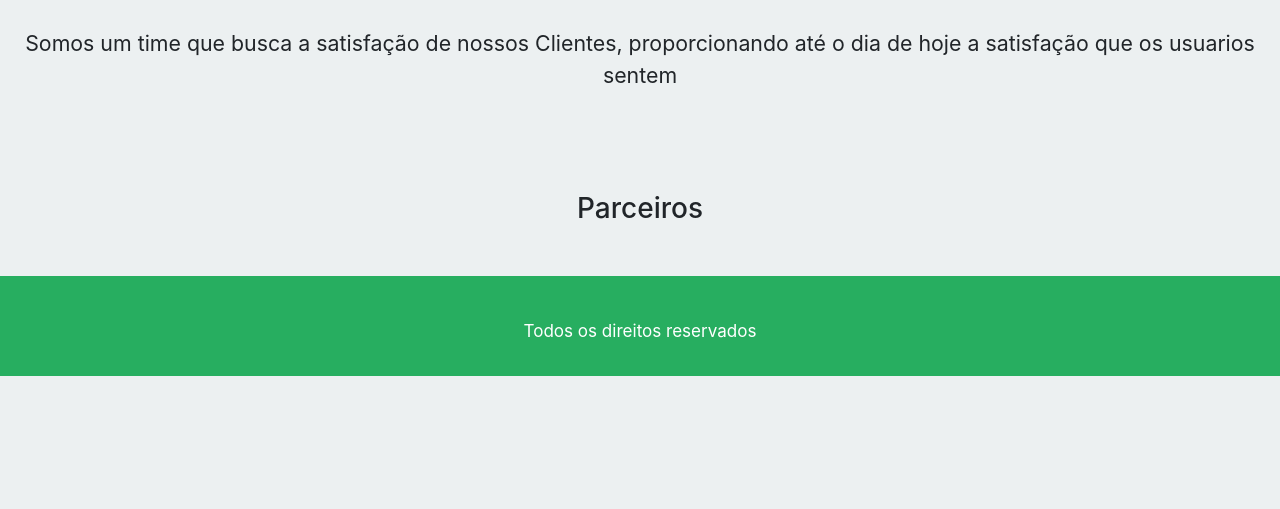
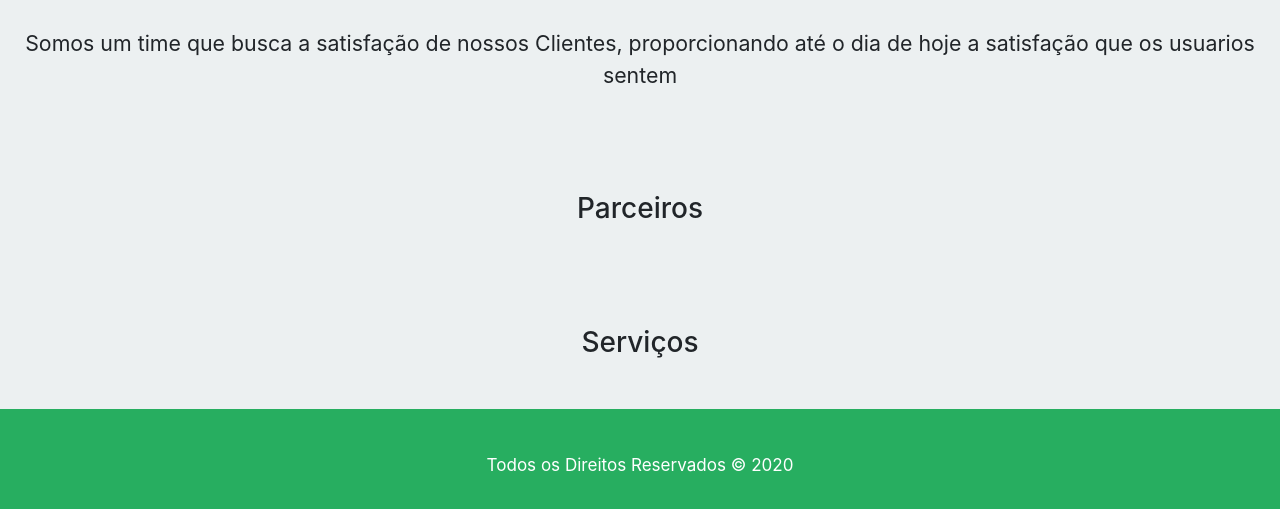
Before and after one commit to GeronimoOlanda/aula_bootstrap_DIO, a plain HTML site: page index.html in a window 1280 px wide. Shown: the part 594-1103 px from the top of the page. Before the commit the page ends 970 px from the top, so only its background shows below. Drawn offline with Linux system fonts and the light colour scheme.

Commit message:
Atualizando html

```diff
--- a/css/style.css
+++ b/css/style.css
@@ -26,5 +26,5 @@ footer{
     width: 100%;
     height: 100px;
     color:white;
-        font-weight: bold;
+    font-weight: 900;
 }
--- a/index.html
+++ b/index.html
@@ -25,7 +25,7 @@
                     <a class="nav-link" href="#parceiros">Parceiros</a>
                 </li>
                 <li class="navbar-nav mr-auto">
-                    <a class="nav-link" href="#parceiros">Serviços</a>
+                    <a class="nav-link" href="#servicos">Serviços</a>
                 </li>
             </ul>
         </div>
@@ -38,13 +38,21 @@
             <p>Somos um time que busca a satisfação de nossos Clientes, proporcionando até o dia de hoje a satisfação que os usuarios sentem</p>
         </div>
     </section>
+
     <!-- Parceiros-->
     <section id="parceiros">
         <div class="container-fluid text-center margin">
             <h3>Parceiros</h3>
         </div>
     </section>
-    <footer><small>Todos os direitos reservados</small></footer>
+
+    <!--Serviços-->
+    <section id="servicos">
+        <div class="container-fluid text-center margin">
+            <h3>Serviços</h3>
+        </div>
+    </section>
+    <footer><small>Todos os Direitos Reservados &copy; 2020</small></footer>
 </body>
 
 </html>
```
